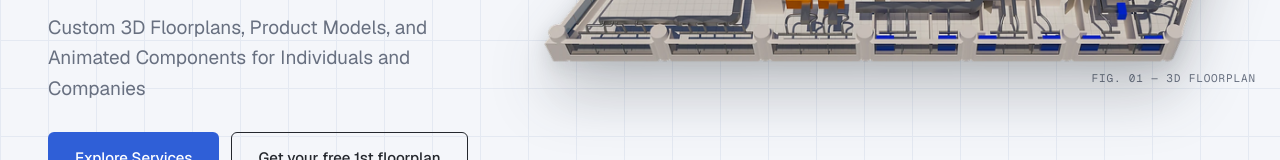
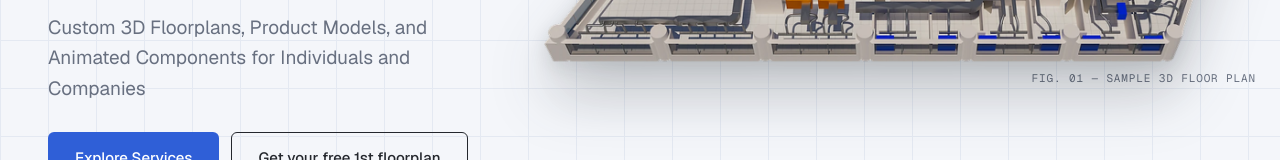
Before and after one commit to linesmasr-lab/3d-custom, a React (Vite) app: page / in a window 1280 px wide. Shown: the part 565-725 px from the top of the page. Built offline with nearby package versions, Linux system fonts and the light colour scheme.

Commit message:
Add files via upload

```diff
--- a/src/pages/Home.jsx
+++ b/src/pages/Home.jsx
@@ -96,12 +96,12 @@ function Home() {
             <img
               className="floorplan-cutout"
               src={heroFloorplan}
-              alt="Isometric 3D floorplan of an office floor with ductwork and HVAC equipment"
+              alt="3D office floor plan with supply ductwork, VAV boxes and flex runs to every diffuser"
               width="1600"
-              height="803"
+              height="571"
               fetchPriority="high"
             />
-            <figcaption className="caption">Fig. 01 — 3D floorplan</figcaption>
+            <figcaption className="caption">Fig. 01 — Sample 3D floor plan</figcaption>
           </figure>
         </div>
       </section>
```
